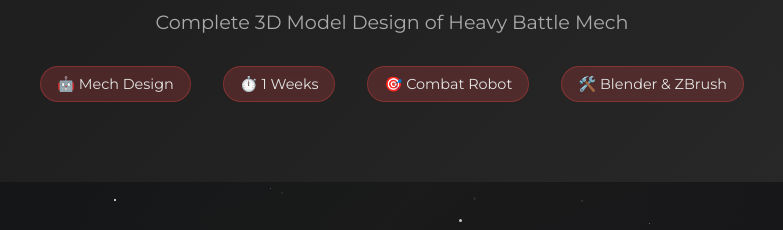
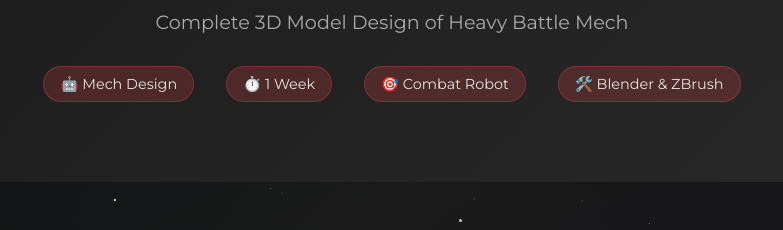
Before and after one commit to maxlp33/maxlp33.github.io, a plain HTML site: page project-mech.html in a window 1280 px wide. Shown: the part 184-414 px from the top of the page, 248-1031 px from the left. Drawn offline with Linux system fonts and the light colour scheme.

```diff
--- a/project-mech.html
+++ b/project-mech.html
@@ -317,7 +317,7 @@
             <p class="project-subtitle" data-zh="重型戰鬥機甲的完整 3D 模型設計" data-en="Complete 3D Model Design of Heavy Battle Mech">Complete 3D Model Design of Heavy Battle Mech</p>
             <div class="project-meta">
                 <span class="meta-item">🤖 Mech Design</span>
-                <span class="meta-item">⏱️ 1 Weeks</span>
+                <span class="meta-item">⏱️ 1 Week</span>
                 <span class="meta-item">🎯 Combat Robot</span>
                 <span class="meta-item">🛠️ Blender & ZBrush</span>
             </div>
```
Also changed, not shown: index.html (+1 -1 lines).
